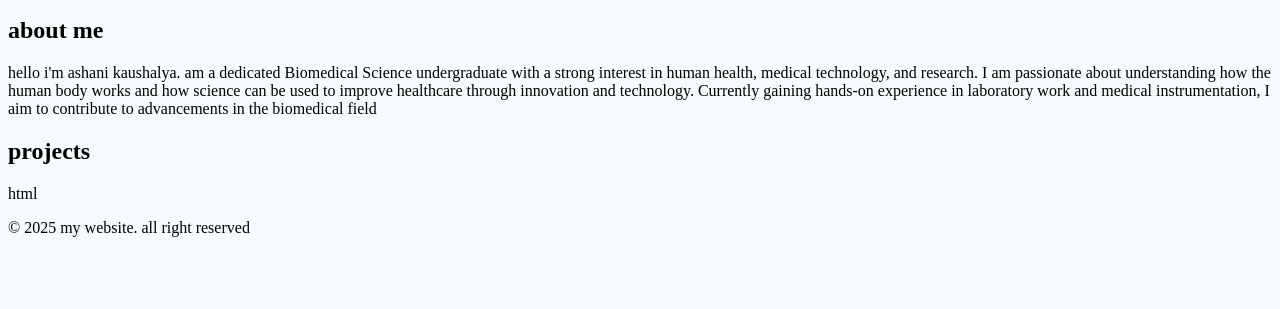
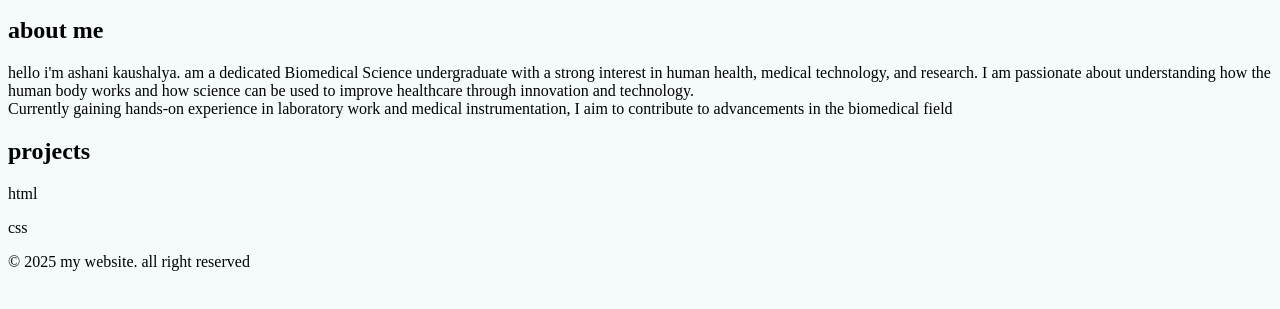
Before and after one commit to gwu-bhbt-2022-45-stack/ashani-kaushalya, a plain HTML site: page index.html in a window 1280 px wide. Shown: the part 101-410 px from the top of the page. Drawn offline with Linux system fonts and the light colour scheme.

Commit message:
Update index.html

```diff
--- a/index.html
+++ b/index.html
@@ -14,11 +14,12 @@
        <img src="/source/IMG_E2030[1].jpg" alt="ash">
         <section>
             <h2>about me</h2>
-            <p>hello i'm ashani kaushalya. am a dedicated Biomedical Science undergraduate with a strong interest in human health, medical technology, and research. I am passionate about understanding how the human body works and how science can be used to improve healthcare through innovation and technology. Currently gaining hands-on experience in laboratory work and medical instrumentation, I aim to contribute to advancements in the biomedical field </p>
+            <p>hello i'm ashani kaushalya. am a dedicated Biomedical Science undergraduate with a strong interest in human health, medical technology, and research. I am passionate about understanding how the human body works and how science can be used to improve healthcare through innovation and technology.<br> Currently gaining hands-on experience in laboratory work and medical instrumentation, I aim to contribute to advancements in the biomedical field </p>
         </section>
         <section>
             <h2>projects</h2>
             <p>html</p>
+            <p>css</p>
         </section>
     </main>
     <footer>
```
